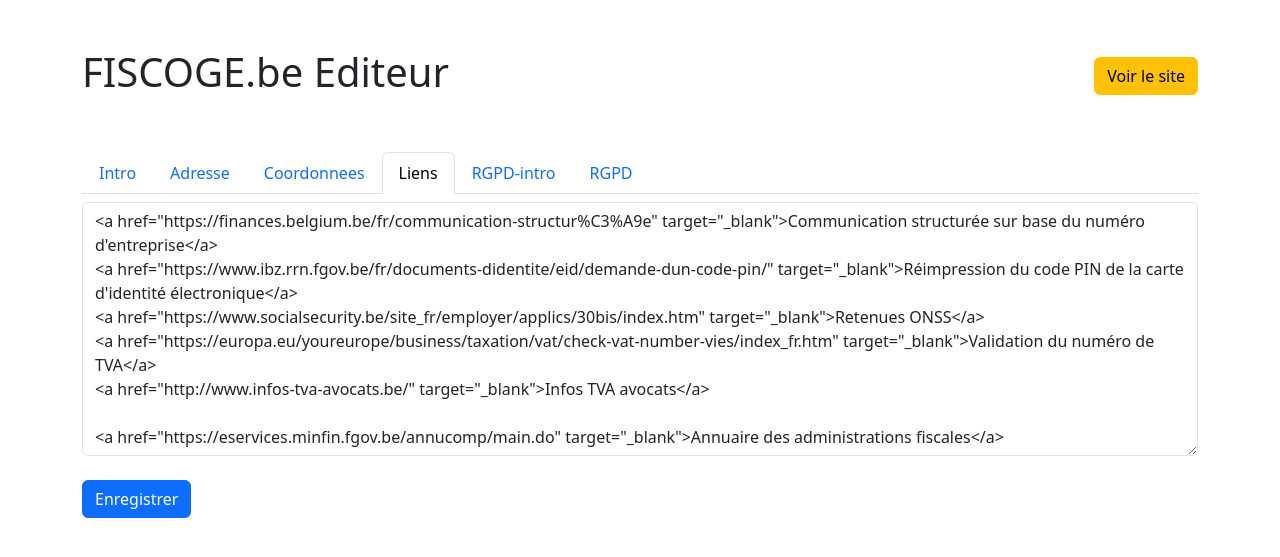
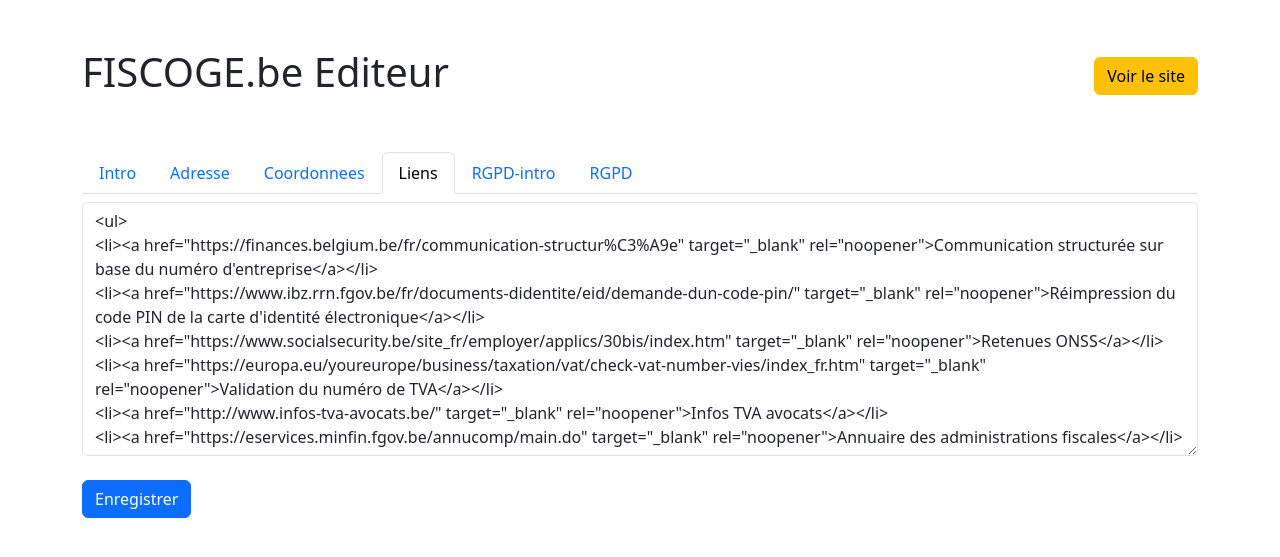
Before and after one commit to amstram-creation/fiscoge.be, a PHP site: page /admin/index.php in a window 1280 px wide, after a click on "Liens". Shown: the top 557 px of the page. Run offline with PHP 8.4, Linux system fonts and the light colour scheme; the visitor is signed in with stand-in values (Sample User, id 1); some libraries are stand-ins or nearby versions.

Commit message:
liens utiles as list

```diff
--- a/htdocs/content/liens.html
+++ b/htdocs/content/liens.html
@@ -1,12 +1,13 @@
-<a href="https://finances.belgium.be/fr/communication-structur%C3%A9e" target="_blank">Communication structurée sur base du numéro d'entreprise</a>
-<a href="https://www.ibz.rrn.fgov.be/fr/documents-didentite/eid/demande-dun-code-pin/" target="_blank">Réimpression du code PIN de la carte d'identité électronique</a>
-<a href="https://www.socialsecurity.be/site_fr/employer/applics/30bis/index.htm" target="_blank">Retenues ONSS</a>
-<a href="https://europa.eu/youreurope/business/taxation/vat/check-vat-number-vies/index_fr.htm" target="_blank">Validation du numéro de TVA</a>
-<a href="http://www.infos-tva-avocats.be/" target="_blank">Infos TVA avocats</a>
-
-<a href="https://eservices.minfin.fgov.be/annucomp/main.do" target="_blank">Annuaire des administrations fiscales</a>
-<a href="https://kbopub.economie.fgov.be/kbopub/zoeknummerform.html?lang=fr" target="_blank">Banque Carrefour des Entreprises / Public Search</a>
-<a href="http://www.ejustice.just.fgov.be/tsv/tsvf.htm" target="_blank">Moniteur belge</a>
-<a href="https://www.nbb.be/fr/centrale-des-bilans" target="_blank">Centrale des bilans (BNB)</a>
-<a href="https://www.ibanbic.be/" target="_blank">IBAN / BIC calculator</a>
-<a href="https://statbel.fgov.be/fr/themes/prix-la-consommation/indice-des-prix-la-consommation" target="_blank">Indice des prix à la consommation</a>
+<ul>
+<li><a href="https://finances.belgium.be/fr/communication-structur%C3%A9e" target="_blank" rel="noopener">Communication structur&eacute;e sur base du num&eacute;ro d'entreprise</a></li>
+<li><a href="https://www.ibz.rrn.fgov.be/fr/documents-didentite/eid/demande-dun-code-pin/" target="_blank" rel="noopener">R&eacute;impression du code PIN de la carte d'identit&eacute; &eacute;lectronique</a></li>
+<li><a href="https://www.socialsecurity.be/site_fr/employer/applics/30bis/index.htm" target="_blank" rel="noopener">Retenues ONSS</a></li>
+<li><a href="https://europa.eu/youreurope/business/taxation/vat/check-vat-number-vies/index_fr.htm" target="_blank" rel="noopener">Validation du num&eacute;ro de TVA</a></li>
+<li><a href="http://www.infos-tva-avocats.be/" target="_blank" rel="noopener">Infos TVA avocats</a></li>
+<li><a href="https://eservices.minfin.fgov.be/annucomp/main.do" target="_blank" rel="noopener">Annuaire des administrations fiscales</a></li>
+<li><a href="https://kbopub.economie.fgov.be/kbopub/zoeknummerform.html?lang=fr" target="_blank" rel="noopener">Banque Carrefour des Entreprises / Public Search</a></li>
+<li><a href="http://www.ejustice.just.fgov.be/tsv/tsvf.htm" target="_blank" rel="noopener">Moniteur belge</a></li>
+<li><a href="https://www.nbb.be/fr/centrale-des-bilans" target="_blank" rel="noopener">Centrale des bilans (BNB)</a></li>
+<li><a href="https://www.ibanbic.be/" target="_blank" rel="noopener">IBAN / BIC calculator</a></li>
+<li><a href="https://statbel.fgov.be/fr/themes/prix-la-consommation/indice-des-prix-la-consommation" target="_blank" rel="noopener">Indice des prix &agrave; la consommation</a></li>
+</ul>
```
Also changed, not shown: htdocs/assets/css/fiscoge.css (+12 -1 lines).
